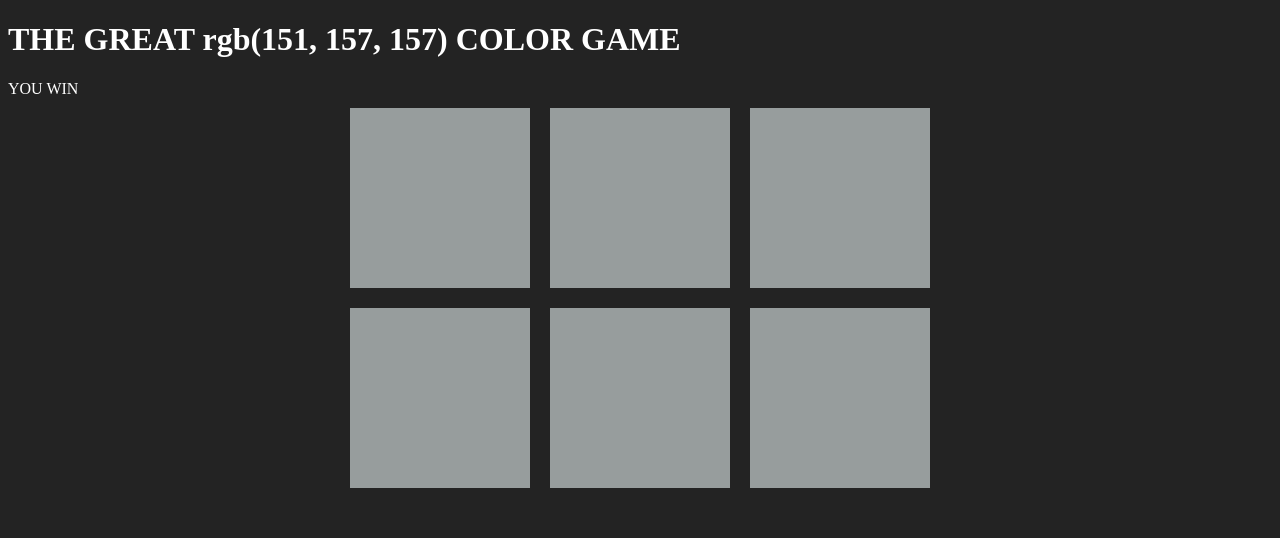
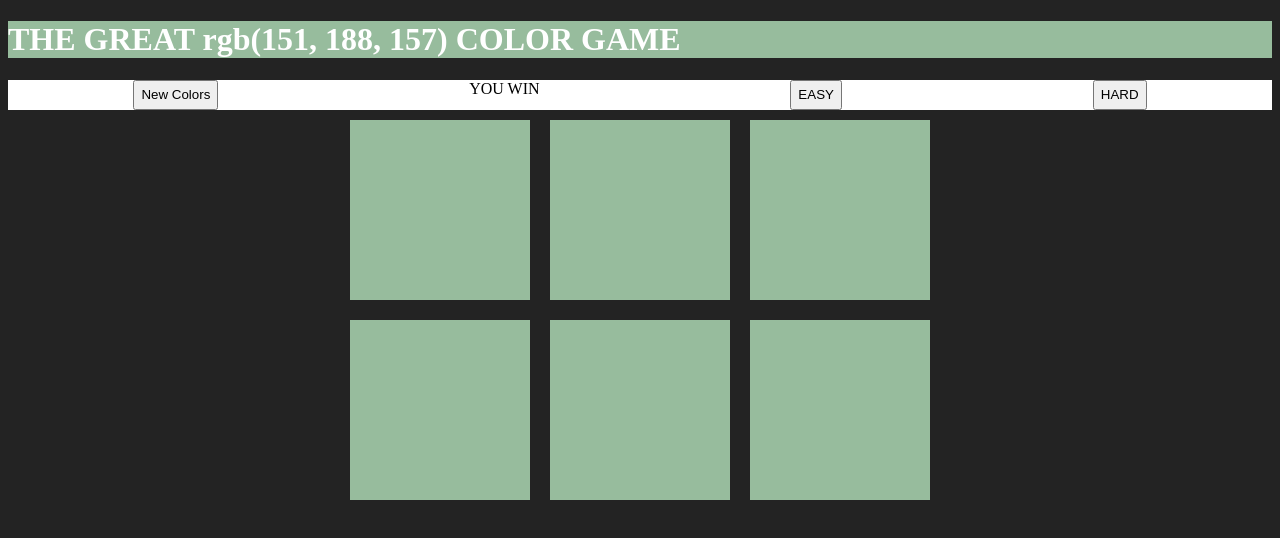
Before and after one commit to FlashOTFR/color-game, a plain HTML site: page index.html in a window 1280 px wide. Both pictures are taken after a click on the element 440 px from the left and 179 px from the top of the page. Drawn offline with Linux system fonts and the light colour scheme.

Commit message:
added stripe bar, added new buttons and reset functionality via new colors button

```diff
--- a/index.html
+++ b/index.html
@@ -7,9 +7,12 @@
     <link rel="stylesheet" href="style.css">
 </head>
 <body>
-    <h1>THE GREAT <span id="color-display">RGB</span> COLOR GAME</h1>
-    <div>
+    <h1 id = "announce">THE GREAT <span id="color-display">RGB</span> COLOR GAME</h1>
+    <div id = "stripe">
+        <button id ="reset">New Colors</button>
         <span id = "message"></span>
+        <button id = "easy">EASY</button>
+        <button id = "hard">HARD</button>
     </div>
     <div class="box">
         <div class="square"></div>
--- a/other.js
+++ b/other.js
@@ -1,12 +1,14 @@
 const squares = document.querySelectorAll(".square");
 const display = document.querySelector("#color-display");
 const message = document.querySelector("#message");
+const announce = document.querySelector("#announce");
+const resetButton = document.querySelector("#reset");
 
 const randomColor = () => {
     let r = Math.floor(Math.random() * 256);
     let g = Math.floor(Math.random() * 256);
     let b = Math.floor(Math.random() * 256);
-    return "rgb(" + r + ", " + b + ", " + b + ")";
+    return "rgb(" + r + ", " + g + ", " + b + ")";
 }
 
 const changeColors = (color) => {
@@ -35,10 +37,18 @@ const generateRandomColors = (num) => {
 
 
 let colors = generateRandomColors(6);
-const winningColor = pickColor();
+let winningColor = pickColor();
 //show color winning color
 display.textContent = winningColor;
 
+resetButton.addEventListener("click", () => {
+    colors = generateRandomColors(6);
+    winningColor = pickColor();
+    display.textContent = winningColor;
+    for(let i = 0; i < squares.length; i++){
+        squares[i].style.backgroundColor = colors[i];
+    }
+})
 
 
 for(let i = 0; i < squares.length; i++){
@@ -47,12 +57,13 @@ for(let i = 0; i < squares.length; i++){
     //add click event to squares
     squares[i].addEventListener("click", function(){
         //grab color of clicked square
-        var clickedColor = this.style.backgroundColor;
+        let clickedColor = this.style.backgroundColor;
         //compare clicked color to winning
         console.log(clickedColor)
         if(clickedColor === winningColor){
             message.textContent = "YOU WIN";
             changeColors(clickedColor);
+            announce.style.backgroundColor = clickedColor;
         }else {
             squares[i].style.backgroundColor = "#232323";
             message.textContent = "Try Again";
--- a/style.css
+++ b/style.css
@@ -17,10 +17,15 @@ body {
     margin: 0 auto;
 }
 
-h1 {
+#announce {
     color: white;
 }
 
-#message {
-    color: white;
+
+#stripe {
+    background-color: white;
+    height: 30px;
+    display: flex;
+    justify-content: space-around;
+    text-align: center;
 }
```
